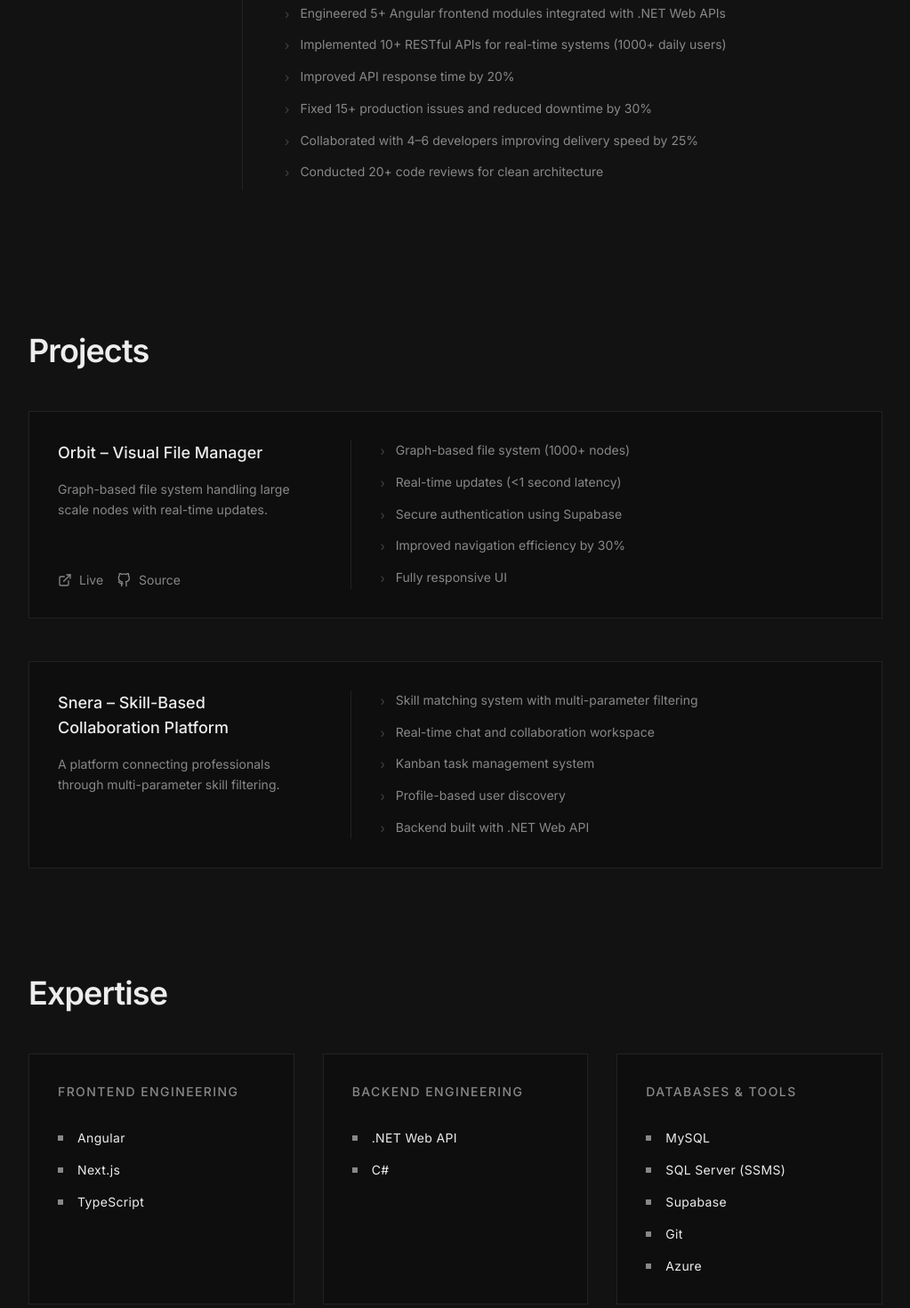
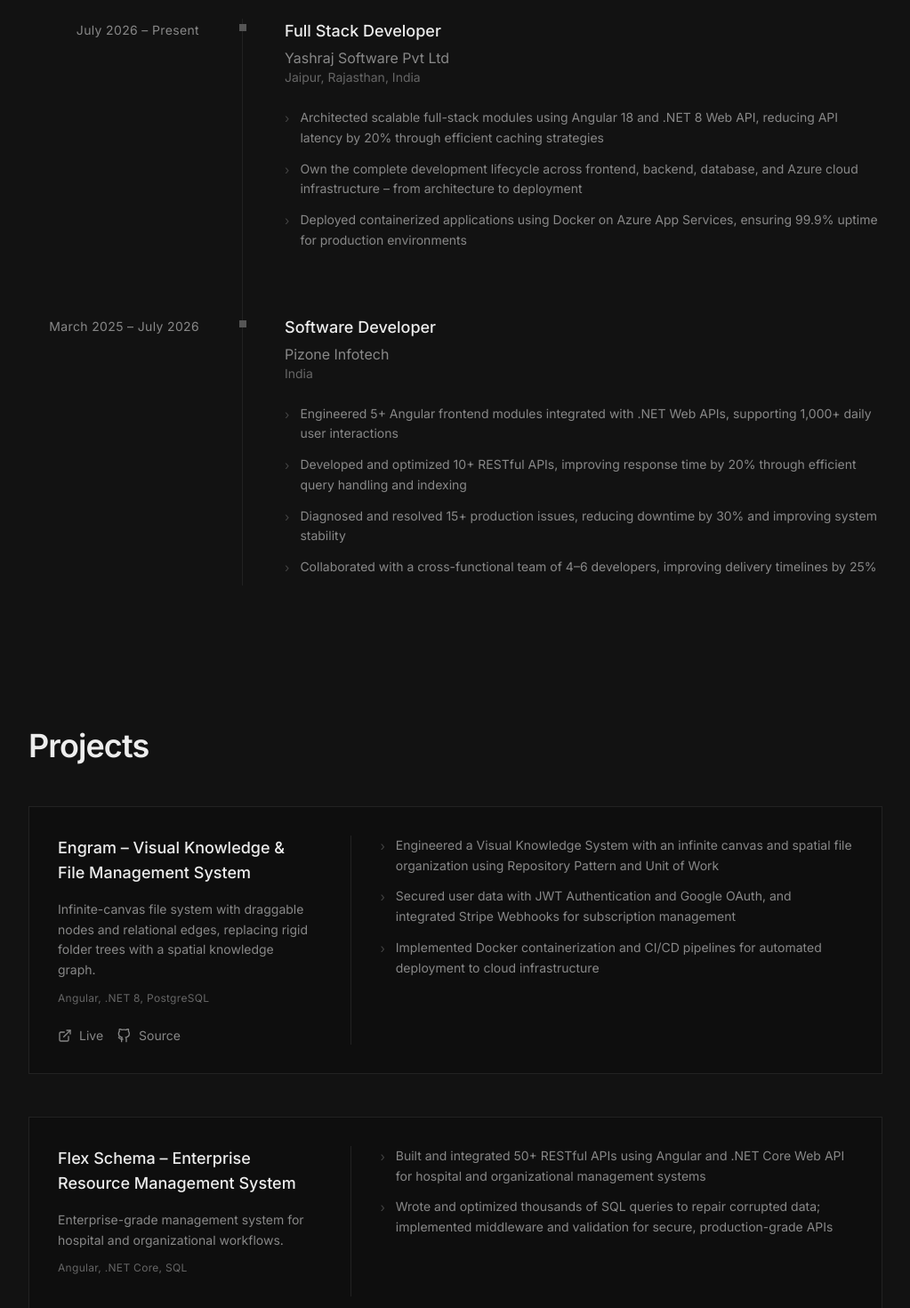
Before and after one commit to PRABH-0/Portfolio, a Next.js app: page / in a window 1280 px wide. Shown: the part 960-2430 px from the top of the page at 89% size, without its empty margins (128-1151 px from the left). Built offline with nearby package versions, Linux system fonts and the light colour scheme.

Commit message:
Update portfolio with latest resume details

```diff
--- a/src/app/api/contact/route.ts
+++ b/src/app/api/contact/route.ts
@@ -24,7 +24,7 @@ export async function POST(req: Request) {
 
     const mailOptions = {
       from: process.env.EMAIL_USER,
-      to: "prabhkhalwania@gmail.com",
+      to: "prabh.khalwania@gmail.com",
       subject: "New Portfolio Contact Message",
       text: `Name: ${name}\nEmail: ${email}\nMessage:\n${message}`,
     };
--- a/src/app/layout.tsx
+++ b/src/app/layout.tsx
@@ -10,8 +10,8 @@ const inter = Inter({
 });
 
 export const metadata: Metadata = {
-  title: "Prabhjot Singh | Full Stack Developer",
-  description: "Portfolio of Prabhjot Singh, Full Stack Developer building scalable applications.",
+  title: "Prabhjot Khalwania | Full Stack Developer",
+  description: "Portfolio of Prabhjot Khalwania, Full Stack Developer building scalable applications.",
 };
 
 import Background from "@/components/Background";
--- a/src/components/Contact.tsx
+++ b/src/components/Contact.tsx
@@ -56,7 +56,11 @@ export default function Contact() {
         transition={{ duration: 0.6 }}
       >
         <h2 className="text-3xl md:text-4xl font-semibold tracking-tight mb-2">Let's work together</h2>
-        <p className="text-muted mb-12 text-sm tracking-wide">Interested in working together? Send me a message.</p>
+        <p className="text-muted mb-8 text-sm tracking-wide">Interested in working together? Send me a message.</p>
+        <div className="flex flex-col space-y-2 mb-12 text-sm text-muted">
+          <p><span className="text-foreground font-medium">Email:</span> prabh.khalwania@gmail.com</p>
+          <p><span className="text-foreground font-medium">Phone:</span> +91 6375157148</p>
+        </div>
 
         <form onSubmit={handleSubmit} className="flex flex-col space-y-6 max-w-2xl">
           <div className="flex flex-col space-y-2">
--- a/src/components/Education.tsx
+++ b/src/components/Education.tsx
@@ -5,13 +5,15 @@ import { motion } from "framer-motion";
 export default function Education() {
   const education = [
     {
-      degree: "Master of Computer Science (M.Sc)",
+      degree: "Master of Computer Science (M.Sc.)",
       institution: "Maharaja Ganga Singh University",
+      location: "Bikaner, Rajasthan, India",
       date: "2025 – Present"
     },
     {
       degree: "Bachelor of Computer Applications (BCA)",
       institution: "Maharaja Ganga Singh University",
+      location: "Bikaner, Rajasthan, India",
       date: "2022 – 2025"
     }
   ];
@@ -46,6 +48,7 @@ export default function Education() {
                 <div className="md:w-3/4 pl-8 md:pl-12 pb-2">
                   <h3 className="text-lg font-medium text-foreground mb-1">{edu.degree}</h3>
                   <h4 className="text-md text-muted">{edu.institution}</h4>
+                  <p className="text-sm text-[#666]">{edu.location}</p>
                 </div>
               </div>
             ))}
--- a/src/components/Experience.tsx
+++ b/src/components/Experience.tsx
@@ -5,16 +5,26 @@ import { motion } from "framer-motion";
 export default function Experience() {
   const experiences = [
     {
+      role: "Full Stack Developer",
+      company: "Yashraj Software Pvt Ltd",
+      location: "Jaipur, Rajasthan, India",
+      date: "July 2026 – Present",
+      points: [
+        "Architected scalable full-stack modules using Angular 18 and .NET 8 Web API, reducing API latency by 20% through efficient caching strategies",
+        "Own the complete development lifecycle across frontend, backend, database, and Azure cloud infrastructure – from architecture to deployment",
+        "Deployed containerized applications using Docker on Azure App Services, ensuring 99.9% uptime for production environments",
+      ],
+    },
+    {
       role: "Software Developer",
       company: "Pizone Infotech",
-      date: "March 2025 – Present",
+      location: "India",
+      date: "March 2025 – July 2026",
       points: [
-        "Engineered 5+ Angular frontend modules integrated with .NET Web APIs",
-        "Implemented 10+ RESTful APIs for real-time systems (1000+ daily users)",
-        "Improved API response time by 20%",
-        "Fixed 15+ production issues and reduced downtime by 30%",
-        "Collaborated with 4–6 developers improving delivery speed by 25%",
-        "Conducted 20+ code reviews for clean architecture",
+        "Engineered 5+ Angular frontend modules integrated with .NET Web APIs, supporting 1,000+ daily user interactions",
+        "Developed and optimized 10+ RESTful APIs, improving response time by 20% through efficient query handling and indexing",
+        "Diagnosed and resolved 15+ production issues, reducing downtime by 30% and improving system stability",
+        "Collaborated with a cross-functional team of 4–6 developers, improving delivery timelines by 25%",
       ],
     },
   ];
@@ -50,7 +60,8 @@ export default function Experience() {
                   <h3 className="text-lg font-medium text-foreground mb-1">
                     {exp.role}
                   </h3>
-                  <h4 className="text-md text-muted mb-6">{exp.company}</h4>
+                  <h4 className="text-md text-muted">{exp.company}</h4>
+                  <p className="text-sm text-[#666] mb-6">{exp.location}</p>
 
                   <ul className="space-y-3">
                     {exp.points.map((point, i) => (
--- a/src/components/Footer.tsx
+++ b/src/components/Footer.tsx
@@ -2,7 +2,7 @@ export default function Footer() {
   return (
     <footer className="w-full py-8 text-center text-xs tracking-wider text-muted border-t border-[#222] mt-24">
       <div className="max-w-5xl mx-auto px-8 flex justify-center items-center">
-        <p>&copy; {new Date().getFullYear()} Prabhjot Singh. All rights reserved.</p>
+        <p>&copy; {new Date().getFullYear()} Prabhjot Khalwania. All rights reserved.</p>
       </div>
     </footer>
   );
--- a/src/components/Hero.tsx
+++ b/src/components/Hero.tsx
@@ -1,6 +1,6 @@
 "use client";
 
-import { MapPin, Mail } from "lucide-react";
+import { MapPin, Mail, Phone } from "lucide-react";
 
 const GithubIcon = ({ size = 24 }: { size?: number }) => (
   <svg width={size} height={size} viewBox="0 0 24 24" fill="none" stroke="currentColor" strokeWidth="2" strokeLinecap="round" strokeLinejoin="round">
@@ -46,7 +46,7 @@ export default function Hero() {
     >
       <div className="flex items-center text-muted tracking-widest text-xs uppercase mb-8 space-x-2">
         <MapPin size={14} />
-        <span>India</span>
+        <span>Jaipur, India</span>
         {time && (
           <>
             <span className="mx-2">•</span>
@@ -56,11 +56,11 @@ export default function Hero() {
       </div>
 
       <h1 className="text-4xl md:text-5xl lg:text-6xl font-semibold tracking-tight leading-tight mb-6">
-        Hi! I am <br className="hidden md:block" /> Prabhjot Singh
+        Hi! I am <br className="hidden md:block" /> Prabhjot Khalwania
       </h1>
 
       <p className="text-muted text-lg md:text-xl max-w-2xl mb-12 font-light leading-relaxed">
-        Full Stack Developer with 1+ year of experience building scalable Angular and .NET Web API applications. I design efficient, real-time systems and optimize performance for production-level applications.
+        Software Engineer with experience building enterprise-grade applications using Angular, React and .NET. Adept at analyzing complex systems, designing scalable architectures, and delivering user-focused features. Proficient in Agile/Scrum methodologies, with demonstrated analytical and project management skills to drive cross-functional team success.
       </p>
 
       <div className="flex items-center space-x-6">
--- a/src/components/Navbar.tsx
+++ b/src/components/Navbar.tsx
@@ -55,7 +55,7 @@ export default function Navbar() {
             }`}
           >
            <button onClick={scrollToTop} className="text-xl font-bold tracking-tight text-foreground cursor-pointer hover:text-[#fff] transition-colors">
-             Prabhjot Singh
+             Prabhjot Khalwania
            </button>
           </div>
         </div>
@@ -70,7 +70,7 @@ export default function Navbar() {
             Home
           </Link>
           <Link
-            href="/PrabhjotResume2026.pdf"
+            href="/PrabhKhalwania2026.pdf"
             target="_blank"
             className="hover:text-foreground transition-colors duration-200"
           >
--- a/src/components/Projects.tsx
+++ b/src/components/Projects.tsx
@@ -13,29 +13,26 @@ const GithubIcon = ({ size = 24 }: { size?: number }) => (
 export default function Projects() {
   const projects = [
     {
-      name: "Orbit – Visual File Manager",
-      description: "Graph-based file system handling large scale nodes with real-time updates.",
-      liveUrl: "https://orbit-api-rcpu.onrender.com/",
-      sourceUrl: "https://github.com/PRABH-0", // Assuming they have it on github
+      name: "Engram – Visual Knowledge & File Management System",
+      description: "Infinite-canvas file system with draggable nodes and relational edges, replacing rigid folder trees with a spatial knowledge graph.",
+      liveUrl: "https://engram-api.onrender.com/",
+      sourceUrl: "https://github.com/PRABH-0",
+      tech: "Angular, .NET 8, PostgreSQL",
       features: [
-        "Graph-based file system (1000+ nodes)",
-        "Real-time updates (<1 second latency)",
-        "Secure authentication using Supabase",
-        "Improved navigation efficiency by 30%",
-        "Fully responsive UI"
+        "Engineered a Visual Knowledge System with an infinite canvas and spatial file organization using Repository Pattern and Unit of Work",
+        "Secured user data with JWT Authentication and Google OAuth, and integrated Stripe Webhooks for subscription management",
+        "Implemented Docker containerization and CI/CD pipelines for automated deployment to cloud infrastructure"
       ],
     },
     {
-      name: "Snera – Skill-Based Collaboration Platform",
-      description: "A platform connecting professionals through multi-parameter skill filtering.",
+      name: "Flex Schema – Enterprise Resource Management System",
+      description: "Enterprise-grade management system for hospital and organizational workflows.",
       liveUrl: "",
       sourceUrl: "",
+      tech: "Angular, .NET Core, SQL",
       features: [
-        "Skill matching system with multi-parameter filtering",
-        "Real-time chat and collaboration workspace",
-        "Kanban task management system",
-        "Profile-based user discovery",
-        "Backend built with .NET Web API"
+        "Built and integrated 50+ RESTful APIs using Angular and .NET Core Web API for hospital and organizational management systems",
+        "Wrote and optimized thousands of SQL queries to repair corrupted data; implemented middleware and validation for secure, production-grade APIs",
       ],
     }
   ];
@@ -58,8 +55,11 @@ export default function Projects() {
                   <h3 className="text-lg font-medium text-foreground mb-4">
                     {project.name}
                   </h3>
-                  <p className="text-sm text-muted leading-relaxed mb-6">
+                  <p className="text-sm text-muted leading-relaxed mb-3">
                     {project.description}
+                  </p>
+                  <p className="text-xs text-[#666] tracking-wide mb-6">
+                    {project.tech}
                   </p>
                 </div>
                 <div className="flex space-x-4">
--- a/src/components/Skills.tsx
+++ b/src/components/Skills.tsx
@@ -5,16 +5,24 @@ import { motion } from "framer-motion";
 export default function Skills() {
   const skillCategories = [
     {
-      title: "Frontend Engineering",
-      skills: ["Angular", "Next.js", "TypeScript"]
+      title: "Languages & Backend",
+      skills: ["C#", "Java", "Python", ".NET 8", "ASP.NET Core", "C++", "Entity Framework Core"]
     },
     {
-      title: "Backend Engineering",
-      skills: [".NET Web API", "C#"]
+      title: "Frontend",
+      skills: ["Angular", "React", "TypeScript", "RxJS", "HTML5", "CSS3"]
     },
     {
-      title: "Databases & Tools",
-      skills: ["MySQL", "SQL Server (SSMS)", "Supabase", "Git", "Azure"]
+      title: "Databases",
+      skills: ["SQL Server", "PostgreSQL"]
+    },
+    {
+      title: "Tools & Platforms",
+      skills: ["Git", "Azure", "Docker", "Supabase", "CI/CD"]
+    },
+    {
+      title: "Methodologies & Testing",
+      skills: ["Scrum", "SDLC", "Postman"]
     }
   ];
 
@@ -29,7 +37,7 @@ export default function Skills() {
         >
           <h2 className="text-3xl md:text-4xl font-semibold tracking-tight mb-12">Expertise</h2>
 
-          <div className="grid grid-cols-1 md:grid-cols-3 gap-8">
+          <div className="grid grid-cols-1 md:grid-cols-2 lg:grid-cols-4 gap-8">
             {skillCategories.map((category, index) => (
               <div
                 key={index}
```
Also changed, not shown: 2 other files (tests, documents, lock files or other folders).
